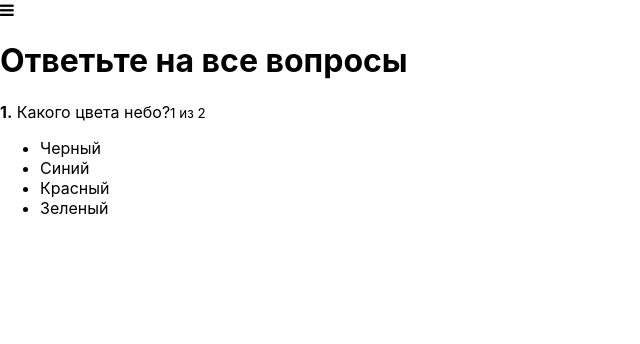
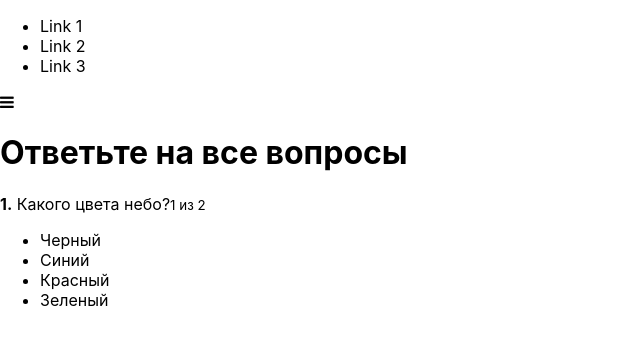
Before and after one commit to geliadonchak/SummerPractice, a React app in the folder react-quiz/: page / in a window 1280 px wide. Shown: the top 344 px of the page, without its empty margins (0-640 px from the left). Built offline with nearby package versions, Linux system fonts and the light colour scheme.

Commit message:
make simple menu

```diff
--- /dev/null
+++ b/react-quiz/src/components/Navigation/Drawer/Drawer.css
@@ -0,0 +1,42 @@
+.Drawer {
+    position: fixed;
+    left: 0;
+    top: 0;
+    bottom: 0;
+    width: 80%;
+    max-width: 300px;
+    padding: 20px 10px;
+    box-sizing: border-box;
+    background: #fff;
+    z-index: 90;
+    transform: translateX(0px);
+    transition: transform .2s ease-in;
+}
+
+.Drawer.close {
+    transform: translateX(-300px);
+}
+
+.Drawer ul {
+    list-style: none;
+    padding: 0;
+    margin: 0;
+}
+
+.Drawer ul li {
+    margin-bottom: 15px;
+}
+
+.Drawer ul li a {
+    color: #363f54;
+    font-size: 30px;
+    text-decoration: none;
+    background: #fff;
+    position: relative;
+    padding: 0 20px 10px 20px;
+    transition: opacity .3s;
+}
+
+.Drawer ul li a:hover, .active {
+    opacity: .7;
+}
--- /dev/null
+++ b/react-quiz/src/components/Navigation/Drawer/Drawer.js
@@ -0,0 +1,36 @@
+import React, {Component} from 'react';
+import classes from './Drawer.css';
+
+const links = [
+    1, 2, 3
+]
+
+class Drawer extends Component {
+    renderLinks() {
+        return links.map((link, index) => {
+            return (
+                <li key={index}>
+                    <a>Link {link}</a>
+                </li>
+            );
+        });
+    }
+
+    render() {
+        const cls = [classes.Drawer]
+
+        if (!this.props.isOpen) {
+            cls.push(classes.close);
+        }
+
+        return (
+            <nav className={cls.join(' ')}>
+                <ul>
+                    {this.renderLinks()}
+                </ul>
+            </nav>
+        );
+    }
+}
+
+export default Drawer;
--- a/react-quiz/src/hoc/Layout/Layout.js
+++ b/react-quiz/src/hoc/Layout/Layout.js
@@ -1,6 +1,7 @@
 import React, {Component} from 'react';
 import classes from './Layout.css';
 import MenuToggle from '../../components/Navigation/MenuToggle/MenuToggle';
+import Drawer from '../../components/Navigation/Drawer/Drawer';
 
 class Layout extends Component {
     state = {
@@ -16,6 +17,11 @@
     render() {
         return (
             <div className={classes.Layout}>
+
+                <Drawer
+                    isOpen={this.state.menu}
+                />
+
                 <MenuToggle
                     onToggle={this.handleToggleMenu}
                     isOpen={this.state.menu}
```
